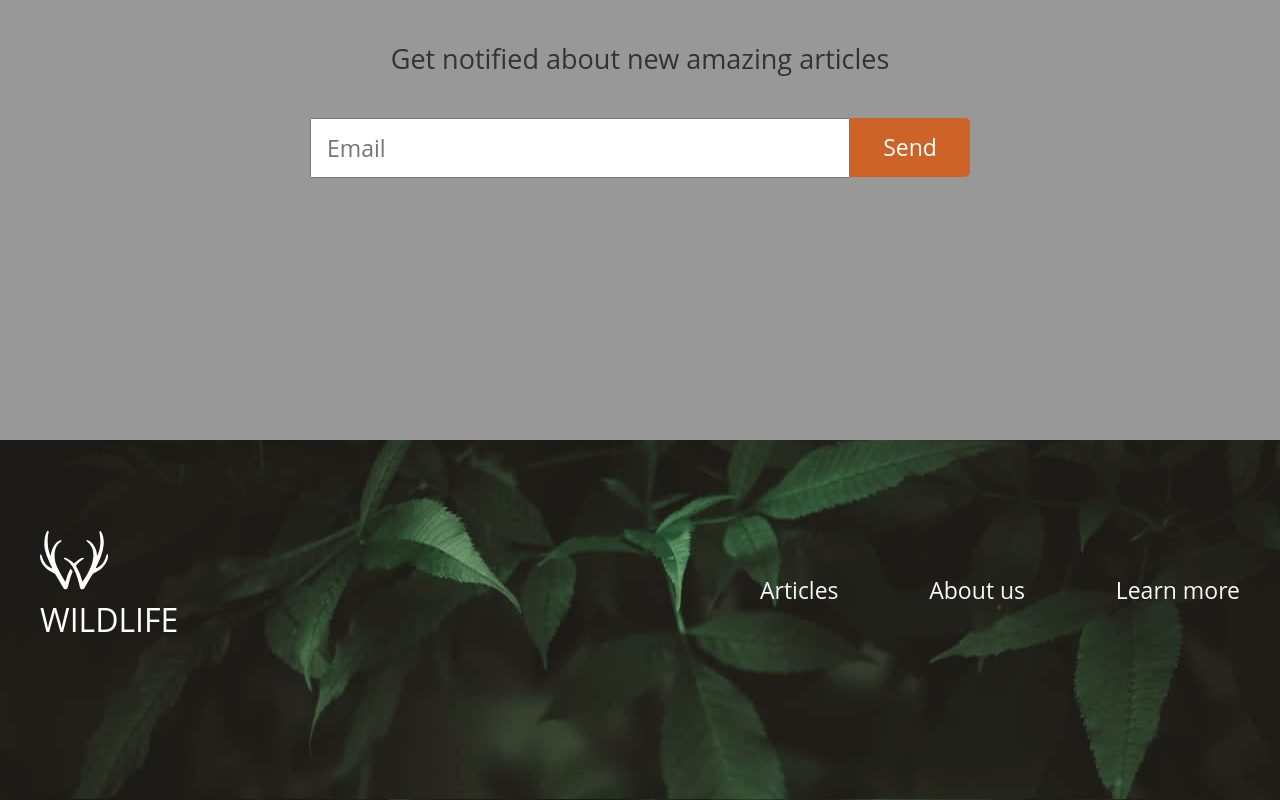
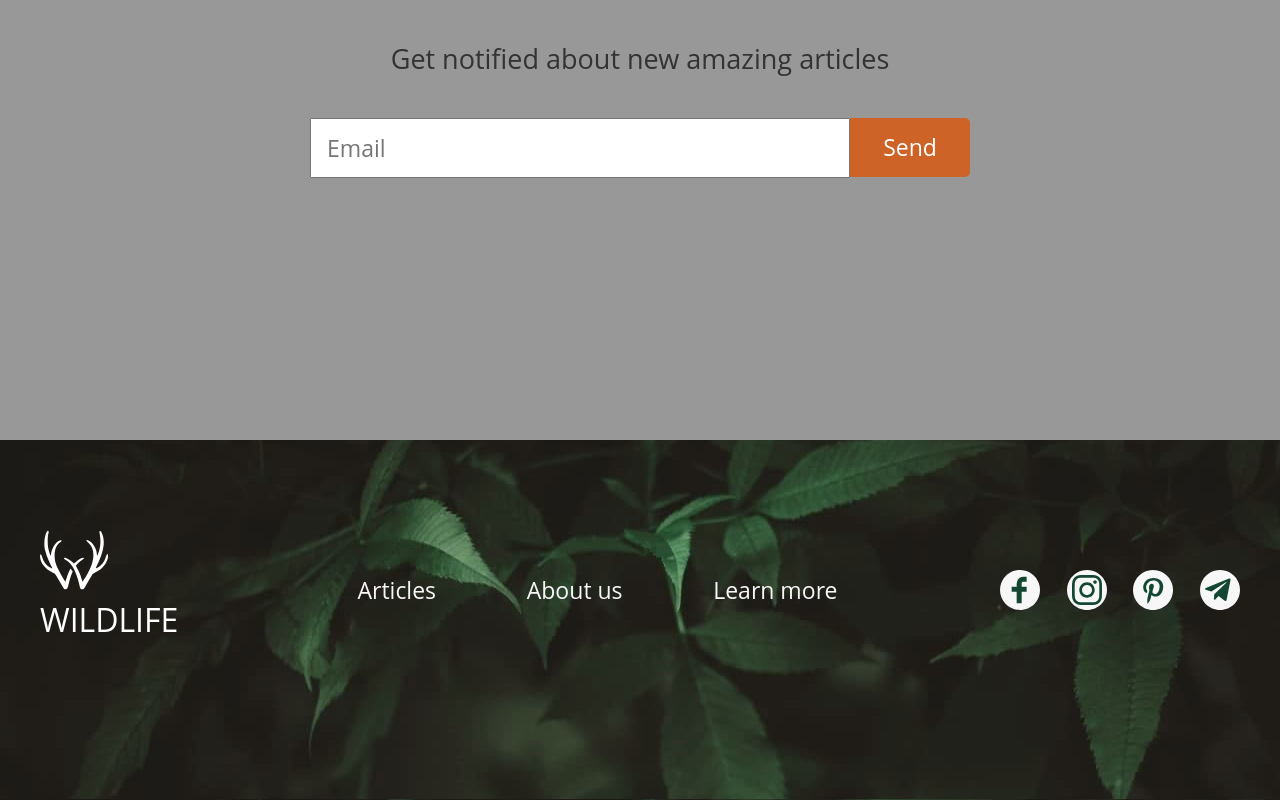
Before and after one commit to SA50-X-19/-SA50-4-19-Gureev_Roman, a plain HTML site: page wildlife-footer/index.html in a window 1280 px wide. Shown: the part 1708-2508 px from the top of the page. Drawn offline with Linux system fonts and the light colour scheme.

Commit message:
footer to ready

```diff
--- a/wildlife-footer/index.html
+++ b/wildlife-footer/index.html
@@ -117,6 +117,24 @@
 
 
 
+            <div class="society">
+                <ul class="society__list">
+                    <li class="facebook">
+                        <a href="#" class="nav__link__footer"></a>
+                    </li>
+                    <li class="instagram">
+                        <a href="#" class="nav__link__footer"></a>
+                    </li>
+                    <li class="pinterest">
+                        <a href="#" class="nav__link__footer"></a>
+                    </li>
+                    <li class="telegram">
+                        <a href="#" class="nav__link__footer"></a>
+                    </li>
+                </ul>
+            </div>
+        </div>
+    </div>
 
 
 
```
